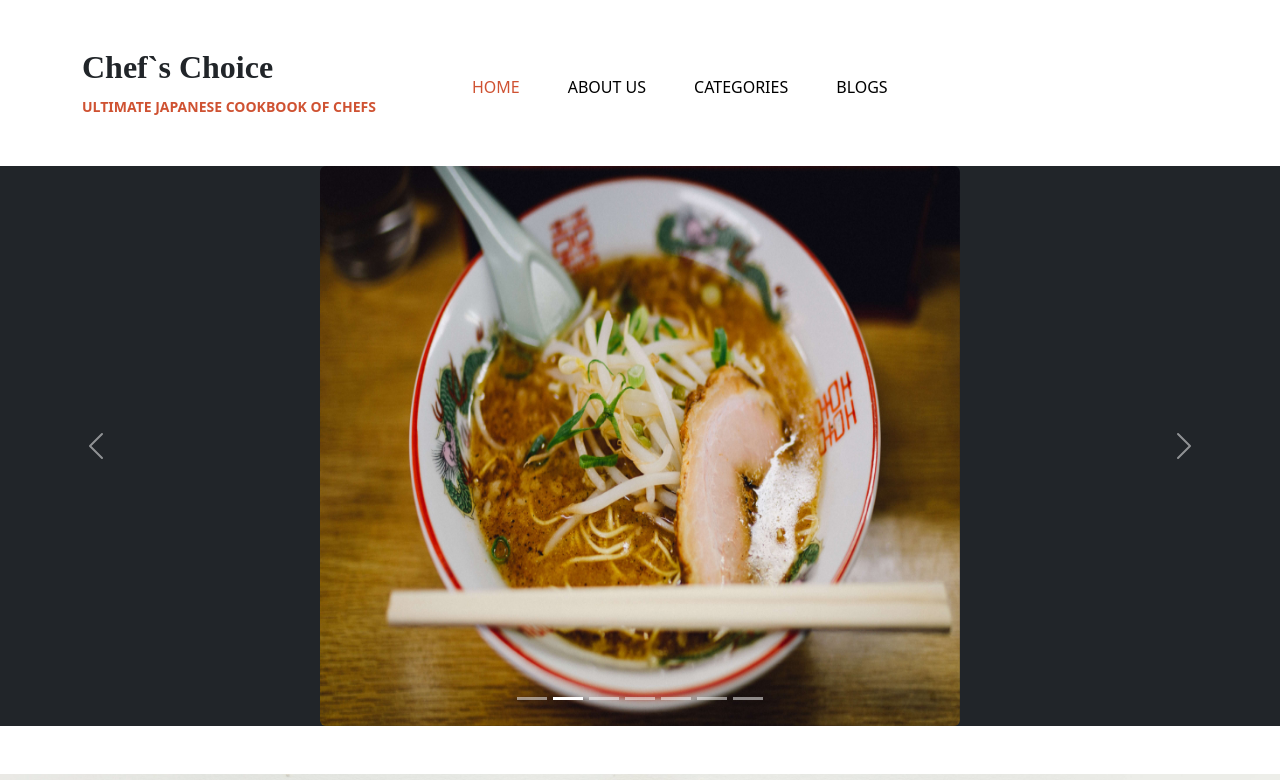
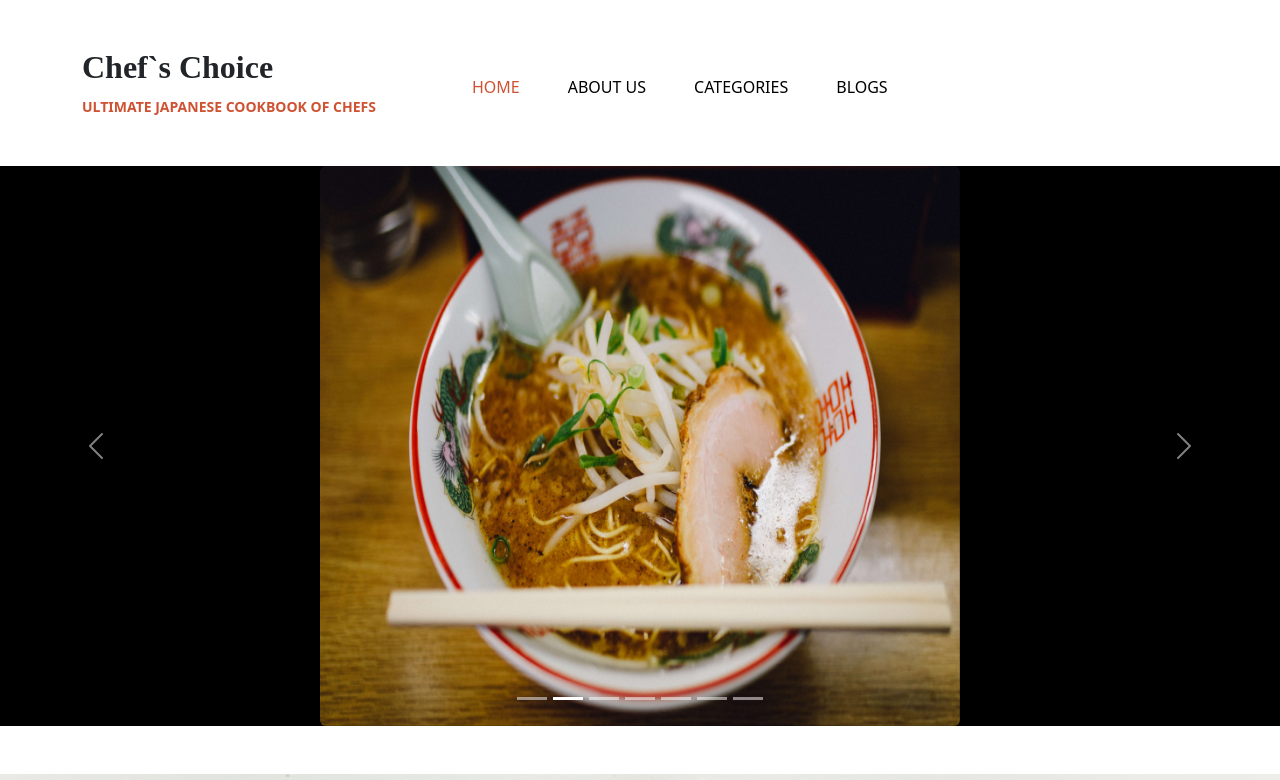
Before and after one commit to Barshonwebdev/Chef-s-Choice-client, a React (Vite) app: page / in a window 1280 px wide. Shown: the top 780 px of the page. Built offline with nearby package versions, Linux system fonts and the light colour scheme; a web font is replaced by a local one.

Commit message:
footer correction

```diff
--- a/src/pages/Blogs/Blogs.jsx
+++ b/src/pages/Blogs/Blogs.jsx
@@ -1,4 +1,5 @@
 import React from 'react';
+
 
 const Blogs = () => {
     return (
--- a/src/pages/Home/Carousel/CarouselComponent.jsx
+++ b/src/pages/Home/Carousel/CarouselComponent.jsx
@@ -9,7 +9,7 @@ const CarouselComponent = () => {
     setIndex(selectedIndex);
   };
   return (
-    <Carousel className='bg-dark' activeIndex={index} onSelect={handleSelect}>
+    <Carousel className='car-bg' activeIndex={index} onSelect={handleSelect}>
       <Carousel.Item>
         <div className="d-flex justify-content-center carImage">
           <img className="w-50 rounded-lg rounded" src="../../../../rice.jpg" />
--- a/src/pages/Home/Carousel/carousel.css
+++ b/src/pages/Home/Carousel/carousel.css
@@ -12,3 +12,7 @@
          height: 70vh;
     }
 }
+
+.car-bg{
+    background-color: black;
+}
```
